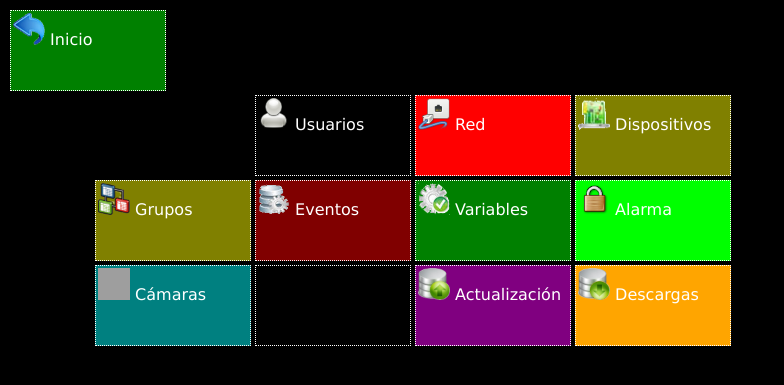
After one commit to wpirri/DomPiWeb, a PHP site: page /central/config.php in a window 1280 px wide. The commit adds this page. Shown: the top 385 px of the page, without its empty margins (0-784 px from the left). Run offline with PHP 8.4, Linux system fonts and the light colour scheme; data that the repository does not hold is empty; grey boxes are pictures that could not be loaded.

Commit message:
ABM
ABM de usuarios completado parte web. Falta funcionalidad en Server

```diff
--- /dev/null
+++ b/Programas/Html/central/config.php
@@ -0,0 +1,63 @@
+<?php
+include("head.php");
+?>
+
+<body>
+
+<div class="back-btn" id="cfg0" onclick="window.location.replace('/');">
+	<img id="back-icon" class="icon-btn" src="/images/back.png">&nbsp;Inicio
+</div>
+
+
+
+<div class="normal-btn" id="btn-config-usuarios" onclick="window.location.replace('user_list.php');">
+	<img id="user-icon" class="icon-btn" src="/images/access.png">&nbsp;Usuarios
+</div>
+
+<div class="normal-btn" id="btn-config-net" onclick="window.location.replace('config.htm');">
+	<img id="net-icon" class="icon-btn" src="/images/network.png">&nbsp;Red
+</div>
+
+<div class="normal-btn" id="btn-config-hard" onclick="window.location.replace('hard.htm');">
+	<img id="disp-icon" class="icon-btn" src="/images/hard.png">&nbsp;Dispositivos
+</div>
+
+
+<div class="normal-btn" id="btn-config-groups" onclick="window.location.replace('group.htm');">
+	<img id="group-icon" class="icon-btn" src="/images/group.png">&nbsp;Grupos
+</div>
+
+<div class="normal-btn" id="btn-config-events" onclick="window.location.replace('event.htm');">
+	<img id="event-icon" class="icon-btn" src="/images/event.png">&nbsp;Eventos
+</div>
+
+<div class="normal-btn" id="btn-config-flags" onclick="window.location.replace('flag.htm');">
+	<img id="alarm-icon" class="icon-btn" src="/images/var.png">&nbsp;Variables
+</div>
+
+<div class="normal-btn" id="btn-config-alarm" onclick="window.location.replace('alarm.htm?back=maincfg.htm');">
+	<img id="alarm-icon" class="icon-btn" src="/images/lock1.png">&nbsp;Alarma
+</div>
+
+<div class="normal-btn" id="btn-config-cameras" onclick="window.location.replace('camera.htm');">
+	<img id="camera-icon" class="icon-btn" src="/images/camara.png">&nbsp;C&aacute;maras
+</div>
+
+<div class="normal-btn" id="btn-config-crono" onclick="window.location.replace('');">
+	<!--<img id="logs-icon" class="icon-btn" src="/images/no.png">&nbsp;-->
+</div>
+
+<div class="normal-btn" id="btn-config-upload" onclick="window.location.replace('upload.htm');">
+	<img id="upload-icon" class="icon-btn" src="/images/upload.png">&nbsp;Actualizaci&oacute;n
+</div>
+
+<div class="normal-btn" id="btn-config-download" onclick="window.location.replace('download.htm');">
+	<img id="logs-icon" class="icon-btn" src="/images/download.png">&nbsp;Descargas
+</div>
+
+</div>
+
+</body>
+<?php
+include("foot.php");
+?>
--- a/Programas/Html/central/foot.php
+++ b/Programas/Html/central/foot.php
@@ -1 +1,7 @@
+
+<script type="text/javascript" >
+// 15 minutos de time-out de la pantalla por seguridad
+setTimeout("window.location.replace('/');", 900000);
+</script>
+
 </html>
--- /dev/null
+++ b/Programas/Html/central/head.php
@@ -0,0 +1,8 @@
+<!DOCTYPE html>
+<meta charset="utf-8">
+<html>
+<head>
+<title>SYSHOME V 3.0 - <?php echo $TITLE; ?></title>
+<link href="/css/dompiweb.css" rel="stylesheet" type="text/css" />
+<script src="/js/dompiweb.js" type="text/javascript"></script>
+</head>
--- a/Programas/Html/central/user_list.php
+++ b/Programas/Html/central/user_list.php
@@ -5,11 +5,11 @@ include('head-abm.php');
 
 <body onload='GetUserList();'>
 
-<div id='user_list_back_btn' class='abm-back-btn' onclick="window.location.replace('/');" >
+<div id='user_list_back_btn' class='back-btn' onclick="window.location.replace('config.php');" >
 	<img id='user_list_back_icon' class='icon-btn' src='/images/back.png'>&nbsp;Volver
 </div>
 
-<div id='user_list_add_btn' class='abm-add-btn' onclick="window.location.replace('/');" >
+<div id='user_list_add_btn' class='abm-add-btn' onclick="window.location.replace('user_add.php');" >
 	<img id='user_list_add__icon' class='icon-btn' src='/images/add.png'>&nbsp;Nuevo
 </div>
 
--- a/Programas/Html/css/dompiweb.css
+++ b/Programas/Html/css/dompiweb.css
@@ -26,3 +26,94 @@ body {
 	width: 32px;
 	height: 32px;
 	}
+
+.back-btn {
+	z-index: 10;
+	position: absolute;
+	left: 10px;
+	top: 10px;
+	width: 150px;
+	height: 75px;
+	padding: 2px;
+	border: 1px dotted #fff;
+	background: green;
+	color: white;
+	cursor: pointer;
+	}
+
+.normal-btn {
+	z-index: 10;
+	position: absolute;
+	width: 150px;
+	height: 75px;
+	padding: 2px;
+	border: 1px dotted #fff;
+	cursor: pointer;
+	color: white;
+	}
+
+#btn-config-usuarios {
+	left: 255px;
+	top: 95px;
+	background: black;
+}
+
+#btn-config-net {
+	left: 415px;
+	top: 95px;
+	background: red;
+	}
+
+#btn-config-hard {
+	left: 575px;
+	top: 95px;
+	background: olive;
+	}
+
+#btn-config-groups {
+	left: 95px;
+	top: 180px;
+	background: olive;
+	}
+
+#btn-config-events {
+	left: 255px;
+	top: 180px;
+	background: maroon;
+	}
+
+#btn-config-flags {
+	left: 415px;
+	top: 180px;
+	background: green;
+	}
+
+#btn-config-alarm {
+	left: 575px;
+	top: 180px;
+	background: lime;
+	}
+
+#btn-config-cameras {
+	left: 95px;
+	top: 265px;
+	background: teal;
+	}
+
+#btn-config-crono {
+	left: 255px;
+	top: 265px;
+	background: black;
+	}
+
+#btn-config-upload {
+	left: 415px;
+	top: 265px;
+	background: purple;
+	}
+
+#btn-config-download {
+	left: 575px;
+	top: 265px;
+	background: orange;
+	}
--- a/Programas/Html/js/weather.js
+++ b/Programas/Html/js/weather.js
@@ -1,5 +1,6 @@
 // https://github.com/noazark/weather
 // APY KEY: Se obtiene dando de alta un usuario en https://home.openweathermap.org/
+// img: http://openweathermap.org/img/w/[name].png
 
 var isModule = typeof module !== "undefined" && module.exports;
 
```
Also changed, not shown: Programas/Html/central/index.php (+13 -12 lines), Programas/Html/central/user_add.php (added, +53 -0 lines), Programas/Html/central/user_delete.php (added, +40 -0 lines), Programas/Html/central/user_edit.php (+16 -5 lines), Programas/Html/css/abm.css (+0 -14 lines), Programas/Html/css/index.css (+15 -87 lines), Programas/Html/js/abm.js (+55 -2 lines), 4 other files.
